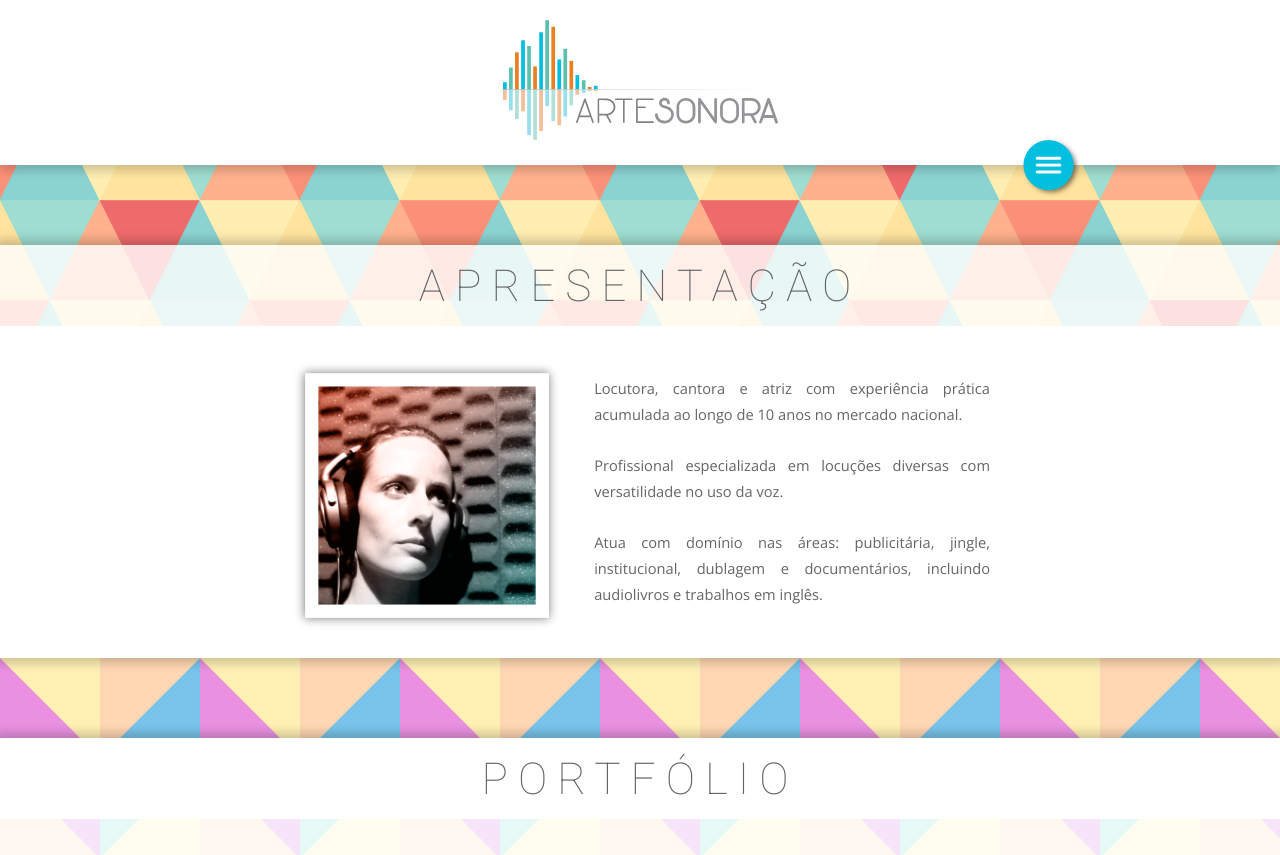
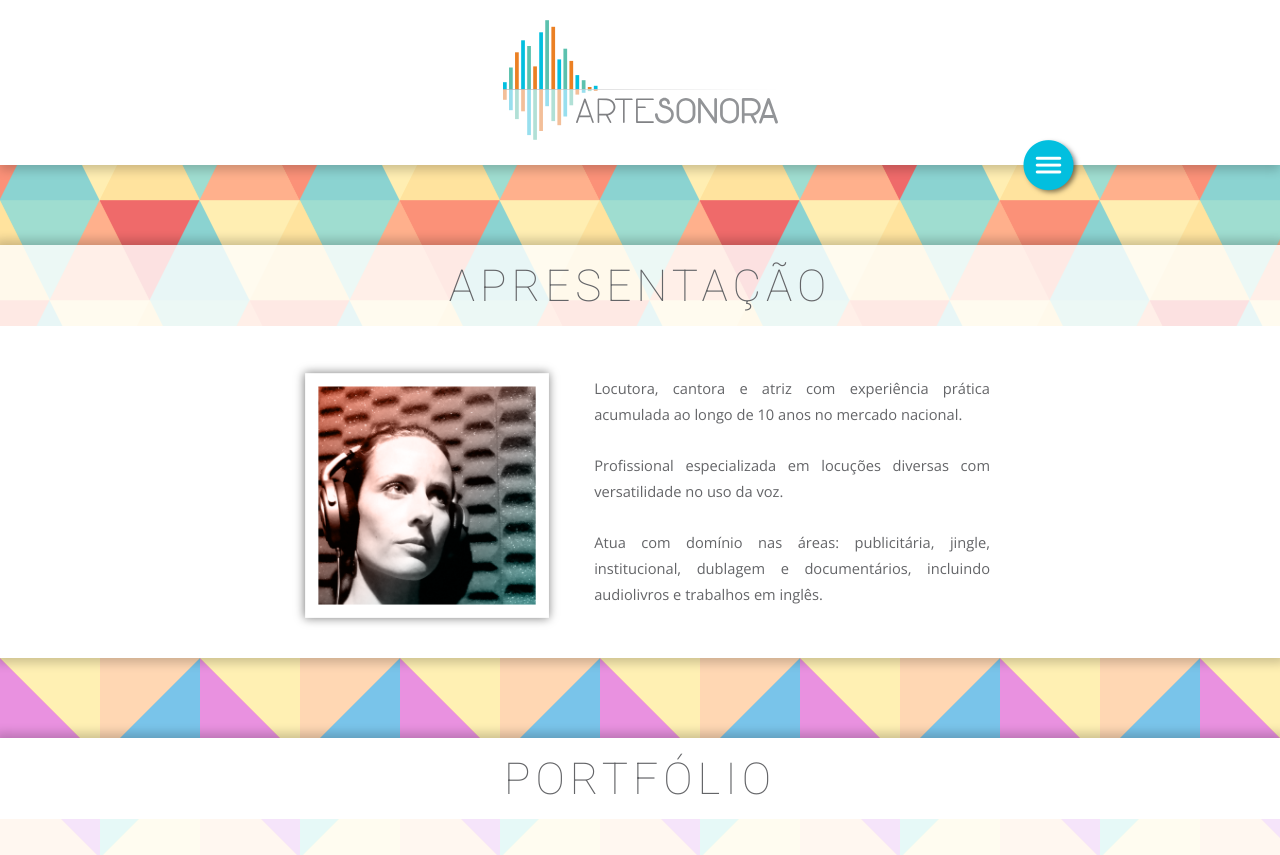
Before and after one commit to kkatzer/kkatzer.github.io, a plain HTML site: page ArteSonora/1.html in a window 1280 px wide. Shown: the top 855 px of the page. Drawn offline with nearby package versions, Linux system fonts and the light colour scheme.

Commit message:
lala
Signed-off-by: Kevin Katzer <kevin@simepar.br>

```diff
--- a/ArteSonora/css/artesonora.css
+++ b/ArteSonora/css/artesonora.css
@@ -176,7 +176,7 @@ body {
 	font-weight: 100;
 	font-size: 33pt;
 	text-align: center;
-	letter-spacing: 10px;
+	letter-spacing: 5px;
 }
 
 .who p{
@@ -209,7 +209,7 @@ body {
 	font-weight: 100;
 	font-size: 33pt;
 	text-align: center;
-	letter-spacing: 10px;
+	letter-spacing: 5px;
 }
 
 .portfolio .body {
```
